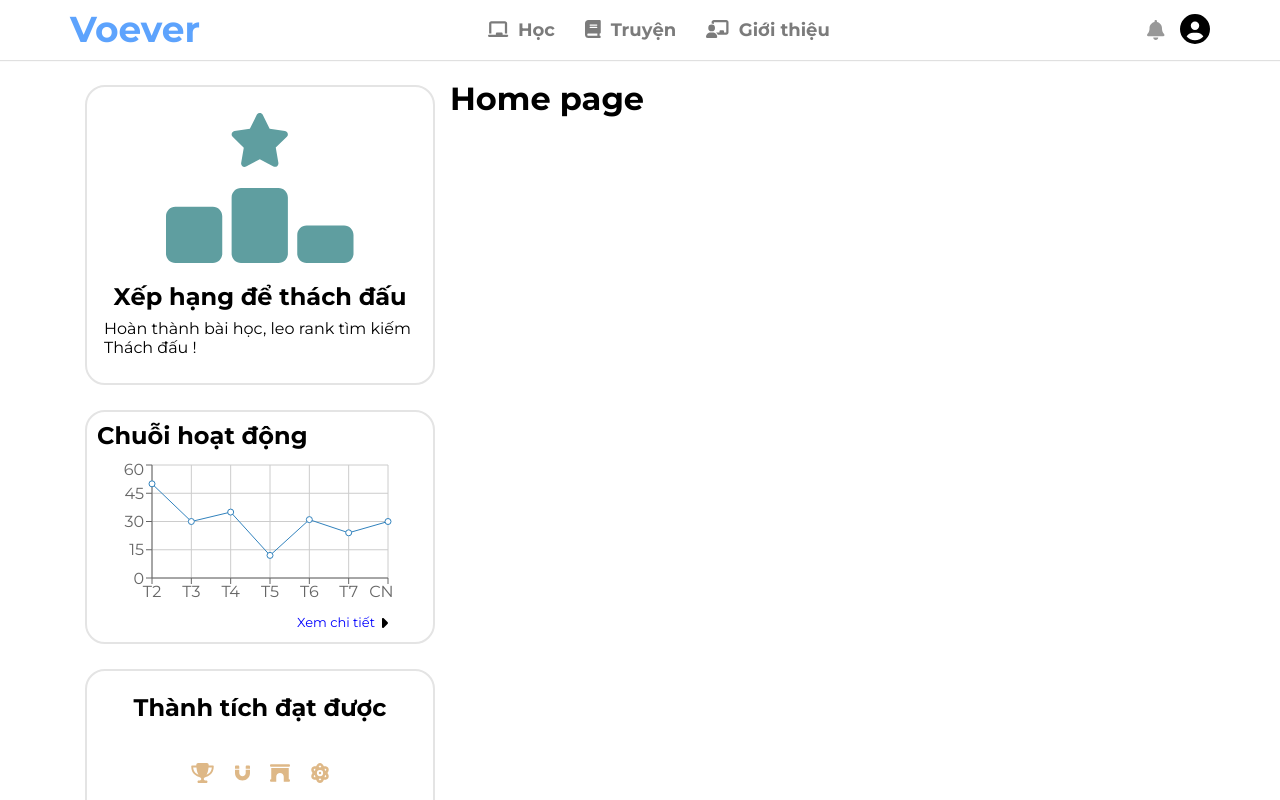
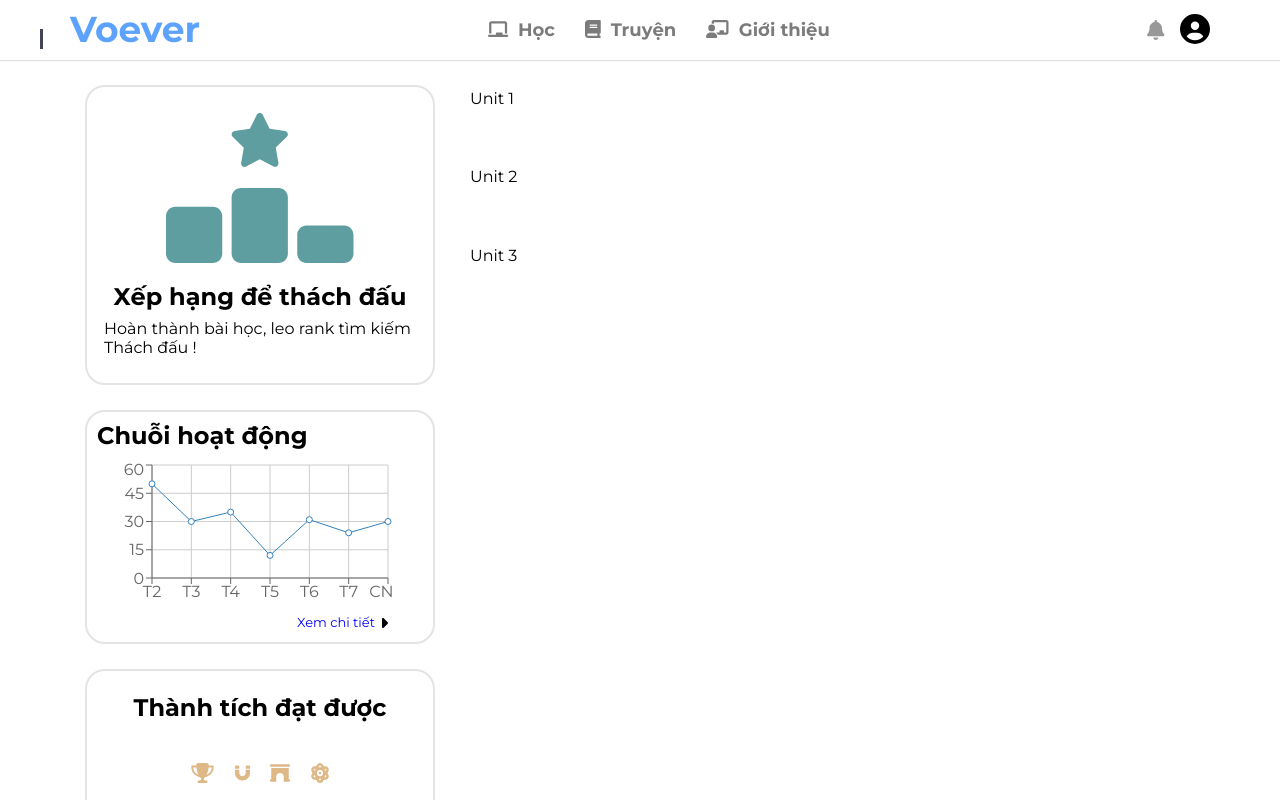
Before and after one commit to Limerence05032002/TiengAnh, a React (Create React App) app: page / in a window 1280 px wide. Shown: the top 800 px of the page. Built offline with nearby package versions, Linux system fonts and the light colour scheme.

Commit message:
Thiết kế UI Page Home

```diff
--- /dev/null
+++ b/src/pages/Home/home.scss
@@ -0,0 +1,27 @@
+ul {
+    list-style: none;
+}
+
+.navmenu .right::after {
+    content : "";
+    position :  absolute ;
+    width : 3px ;
+    height: 20px;
+    left : 40px ;
+    top : 0;
+    background : #434458 ;
+    z-index : -1 ;
+    margin-top : 29px ;
+}
+.navmenu ul li {
+    padding : 30px 0 ;
+    padding-left : 20px ;
+}
+.navmenu ul li a {
+    text-decoration : none ;
+    position : relative ;
+    color :#3742da ;
+    font-size : 1.5rem ;
+    line-height : 1rem ;
+    font-weight : 500 ;
+}
--- a/src/pages/Home/index.js
+++ b/src/pages/Home/index.js
@@ -1,9 +1,21 @@
 import Barchart from "~/components/Layout/DefaultLayout/SideBar/chart"
+import classNames from 'classnames/bind'
+import Styles from './home.scss'
+
+const cx = classNames.bind(Styles)
+
 
 function Home() {
     return (
         <div>
-            <h1>Home page</h1>
+            <nav className={cx("navmenu")}>
+                <ul>
+                    <li className={cx("active right1")}>Unit 1</li>
+                    <li className={cx("left")}>Unit 2</li>
+                    <li className={cx("right")}>Unit 3</li>
+
+                </ul>
+            </nav>
         </div>
     )
 }
```
